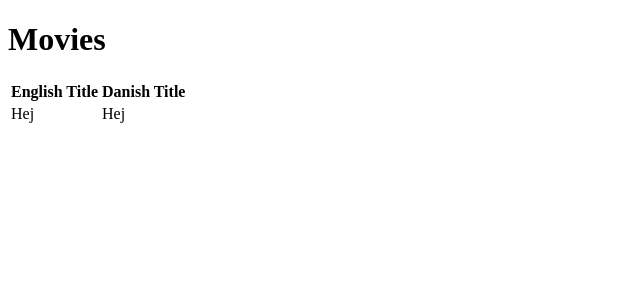
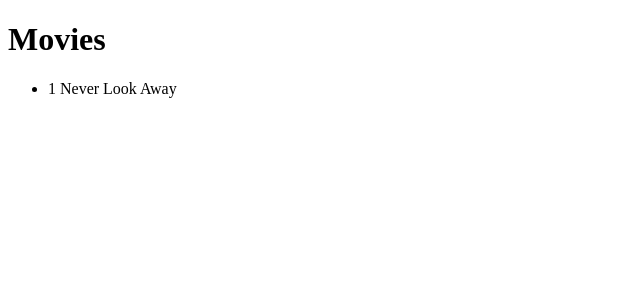
Before and after one commit to mnabe/mymedia, an Angular app: page / in a window 1280 px wide. Shown: the top 300 px of the page, without its empty margins (0-640 px from the left). Built offline with nearby package versions, Linux system fonts and the light colour scheme.

Commit message:
Make a list of mock movies and remove table for now

```diff
--- /dev/null
+++ b/src/app/movies/mock-movies.ts
@@ -0,0 +1,8 @@
+import { Movie } from "./movies.component"
+
+export const mockMovies: Movie[] =  [
+    {
+        id: 1,
+        title: "Never Look Away"
+    }
+]
--- a/src/app/movies/movies.component.html
+++ b/src/app/movies/movies.component.html
@@ -1,16 +1,7 @@
 <h1>{{title}}</h1>
 
-<table *ngIf="movies">
-  <thead>
-    <tr>
-      <th>English Title</th>
-      <th>Danish Title</th>
-    </tr>
-  </thead>
-  <tbody>
-    <tr *ngFor="let movie of movies">
-      <td>{{ movie.englishTitle }}</td>
-      <td>{{ movie.danishTitle }}</td>
-    </tr>
-  </tbody>
-</table>
+<ul *ngIf="movies">
+  <li *ngFor="let movie of movies">
+    <span>{{movie.id}}</span> {{movie.title}}
+  </li>
+</ul>
--- a/src/app/movies/movies.component.ts
+++ b/src/app/movies/movies.component.ts
@@ -1,4 +1,5 @@
 import { Component, OnInit } from '@angular/core';
+import { mockMovies } from './mock-movies';
 
 @Component({
   selector: 'app-movies',
@@ -7,14 +8,14 @@ import { Component, OnInit } from '@angular/core';
 })
 export class MoviesComponent implements OnInit {
   title = "Movies";
-  movies = [
-    {
-      englishTitle: 'Hej',
-      danishTitle: 'Hej',
-    },
-  ];
+  movies = mockMovies;
   constructor() { }
 
   ngOnInit(): void {
   }
 }
+
+export interface Movie {
+  id: number,
+  title: string
+}
```
